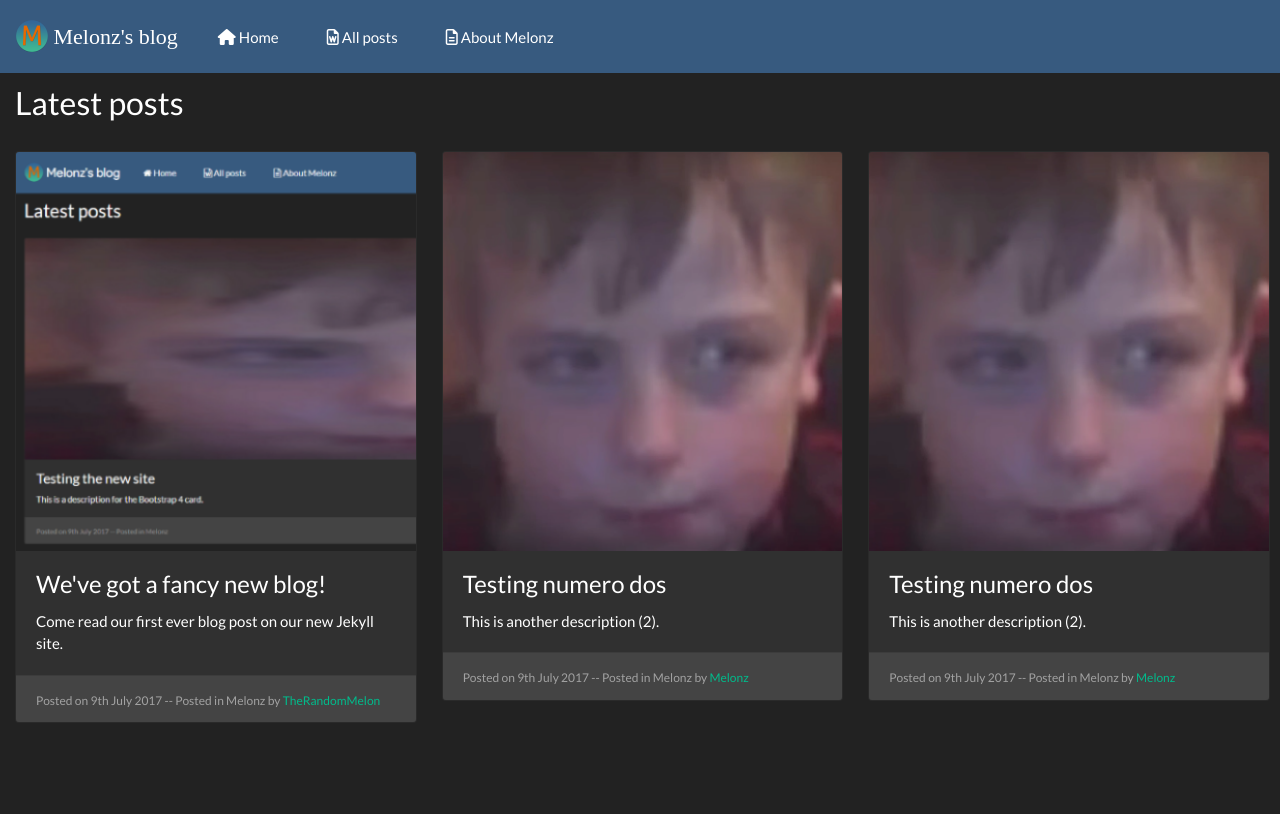
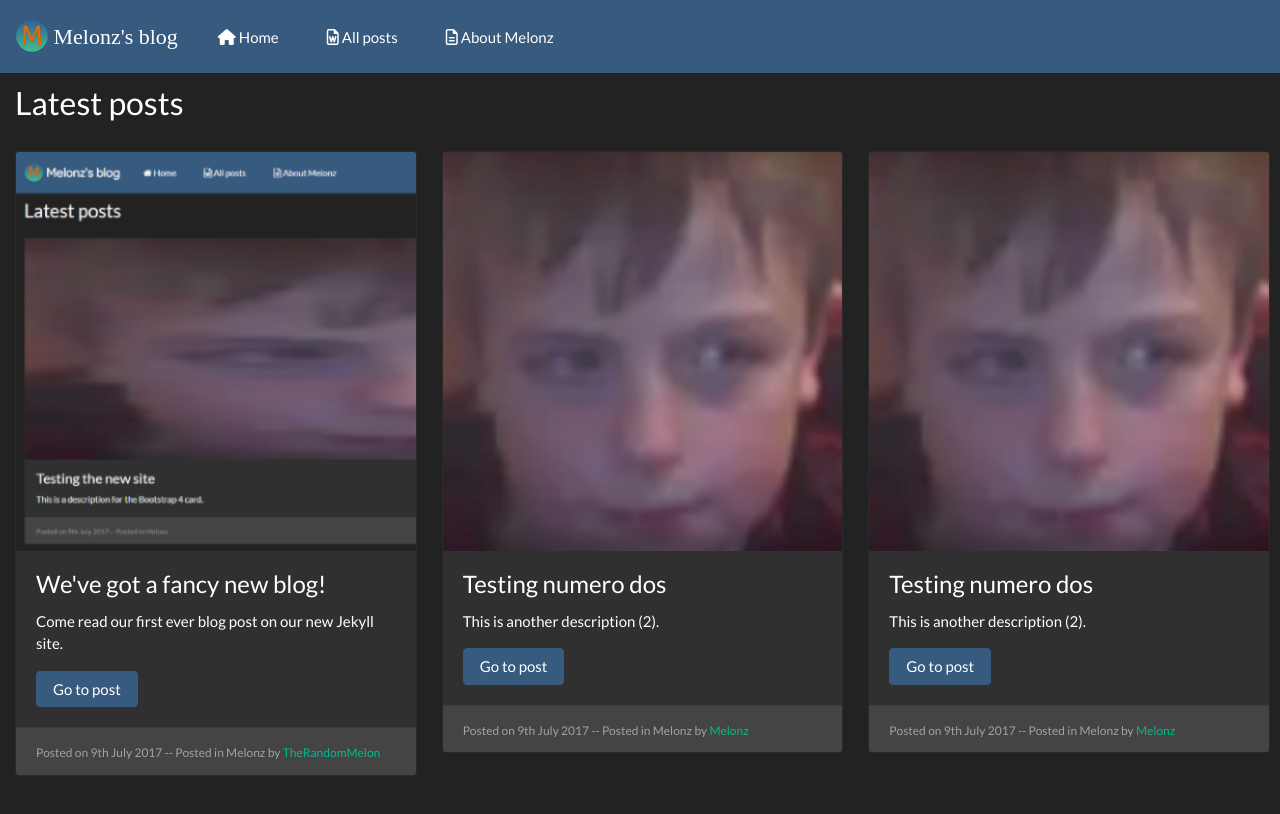
Before and after one commit to Melonz/old-blog, a Jekyll site: the page built from index.html, in a window 1280 px wide. Shown: the top 814 px of the page. Built offline with Jekyll 4.4.1, drawn with Linux system fonts in a browser that asks for light colours; nearby versions of some CDN libraries; some web fonts are replaced.

Commit message:
now you can go to the posts©

```diff
--- a/index.html
+++ b/index.html
@@ -16,6 +16,7 @@ description: site.description
 			<div class="card-block">
 			  <h4 class="card-title">{{ post.title }}</h4>
 			  <p class="card-text">{{ post.desc }}</p>
+			  <a href="{{ post.url }}" class="btn btn-primary">Go to post</a>
 			</div>
 			<div class="card-footer">
 			  <small class="text-muted">Posted on {{ post.date | date: "%-dth %B %Y" }} -- Posted in {{ post.category }} by <a href="{{ post.author-link }}">{{ post.author }}</a></small>
```
